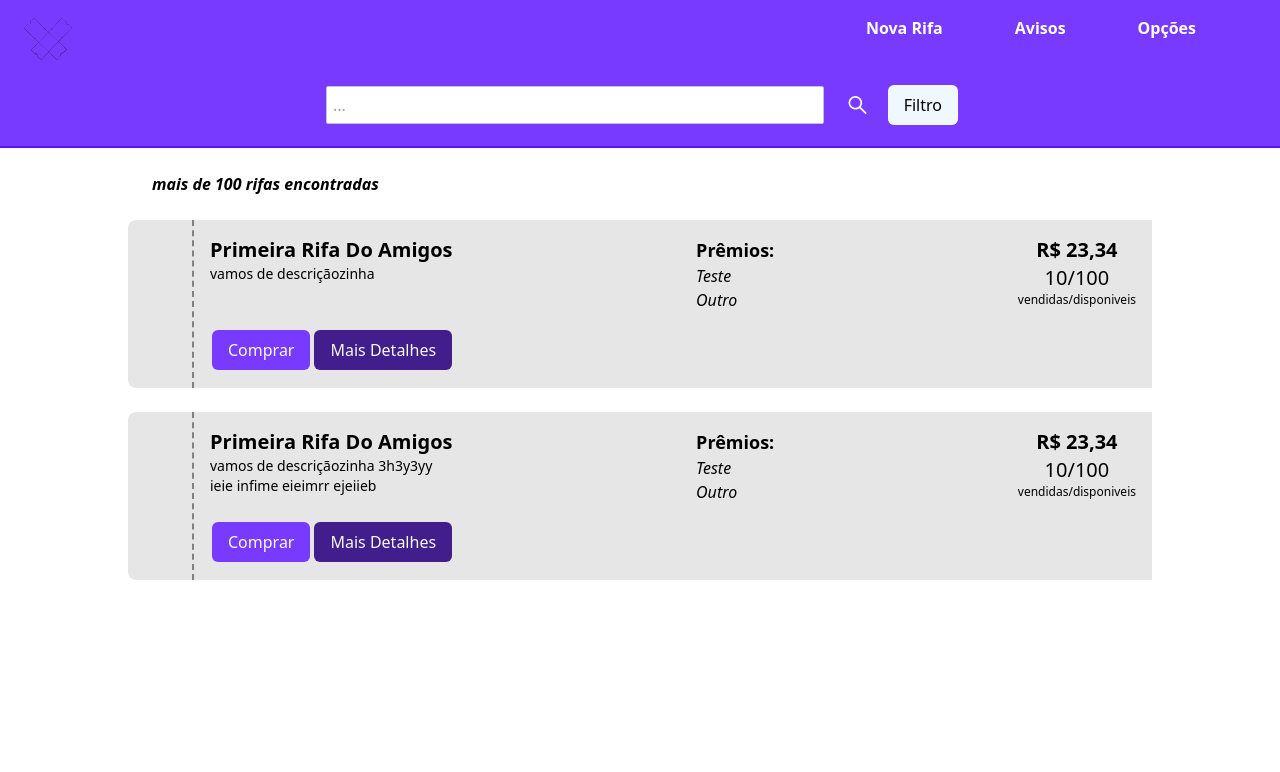
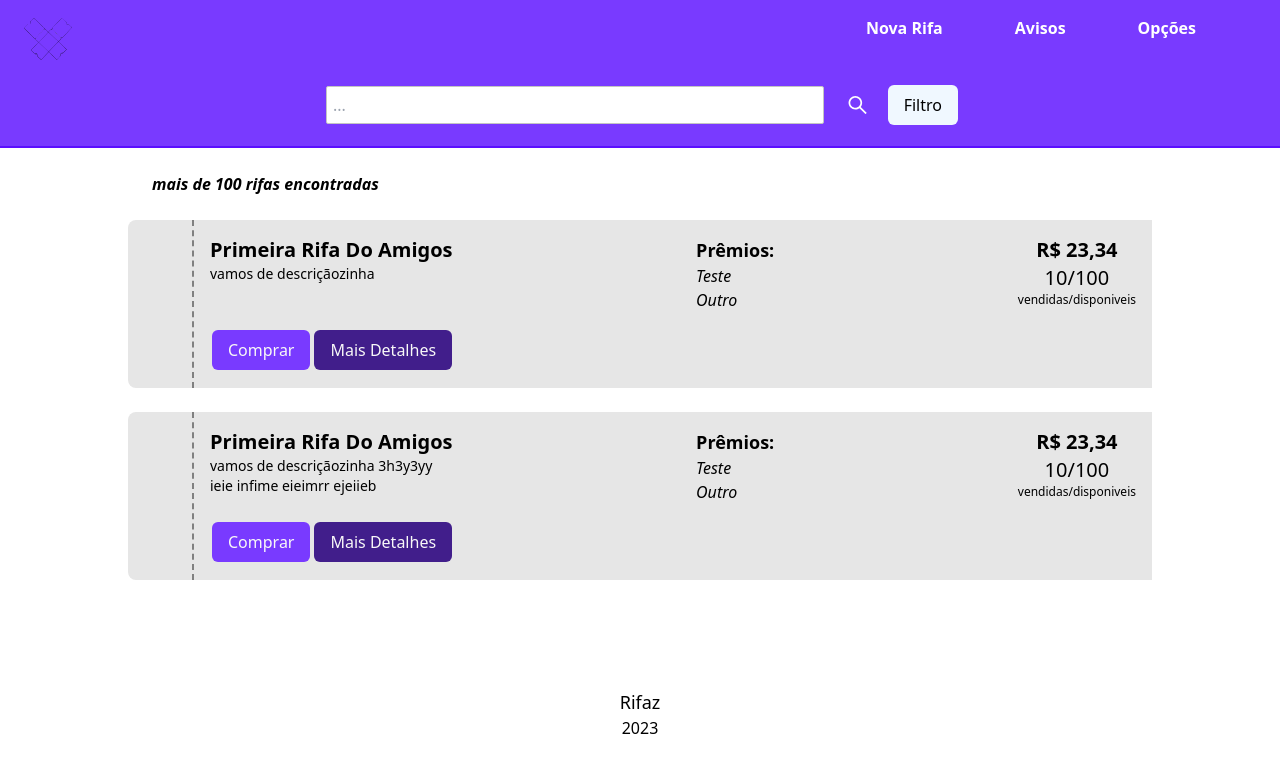
Before and after one commit to pedro256/rifaz-frontend, a Next.js app: page /home in a window 1280 px wide. Shown: the top 772 px of the page. Built offline with nearby package versions, Linux system fonts and the light colour scheme.

Commit message:
feat: footer impl

```diff
--- /dev/null
+++ b/src/components/footer/index.tsx
@@ -0,0 +1,12 @@
+
+
+export function Footer(){
+    return (
+        <footer className="p-20">
+            <div className="text-center">
+                <h1 className="text-lg">Rifaz</h1>
+                <h4 className="text-md">2023</h4>
+            </div>
+        </footer>
+    )
+}
--- a/src/pages/home/index.tsx
+++ b/src/pages/home/index.tsx
@@ -1,6 +1,7 @@
 import { IItemNav, MainHeader } from "@/components/headers/main-header"
 import { useState } from 'react'
 import { ShowCaseRaffleCard } from "@/components/card/raffle/showcase"
+import { Footer } from "@/components/footer";
 
 export default function Home() {
     const [search, setSearch] = useState<string>("");
@@ -78,6 +79,7 @@ export default function Home() {
                 </div>
 
             </section>
+            <Footer/>
         </>
     )
 }
```
